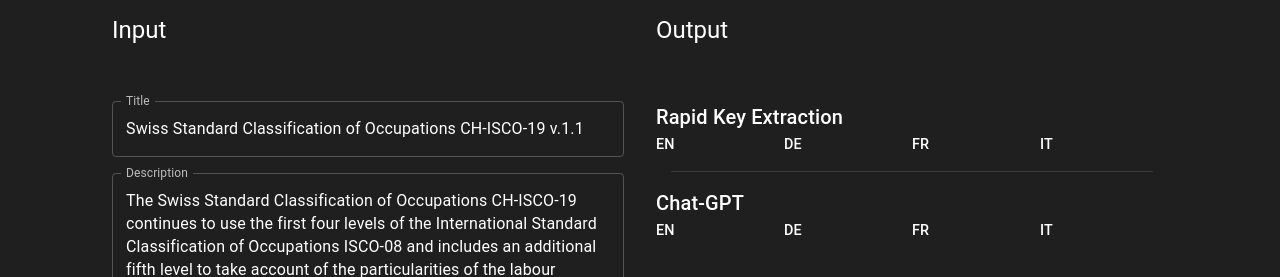
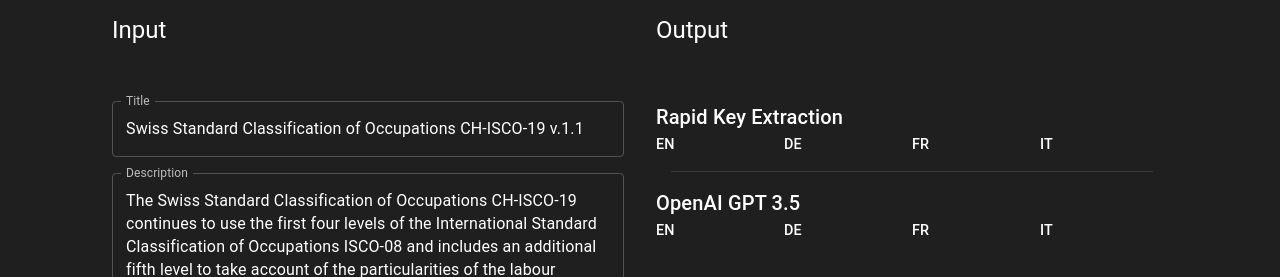
Before and after one commit to I14Y-ch/txt2key, a React (Create React App) app in the folder gui-react/: page / in a window 1280 px wide. Shown: the top 277 px of the page. Built offline with nearby package versions, Linux system fonts and the light colour scheme.

Commit message:
rc with injector prod version

```diff
--- a/gui-react/src/components/text2key/TTK.js
+++ b/gui-react/src/components/text2key/TTK.js
@@ -229,7 +229,7 @@
                             }
                             <Divider style={{margin: "15px"}}></Divider>
                             <Typography variant={"h6"}>
-                                Chat-GPT
+                                OpenAI GPT 3.5
                             </Typography>
                             {
                                 isLoadingGPT ? <LinearProgress variant={"indeterminate"} />  : (
```
